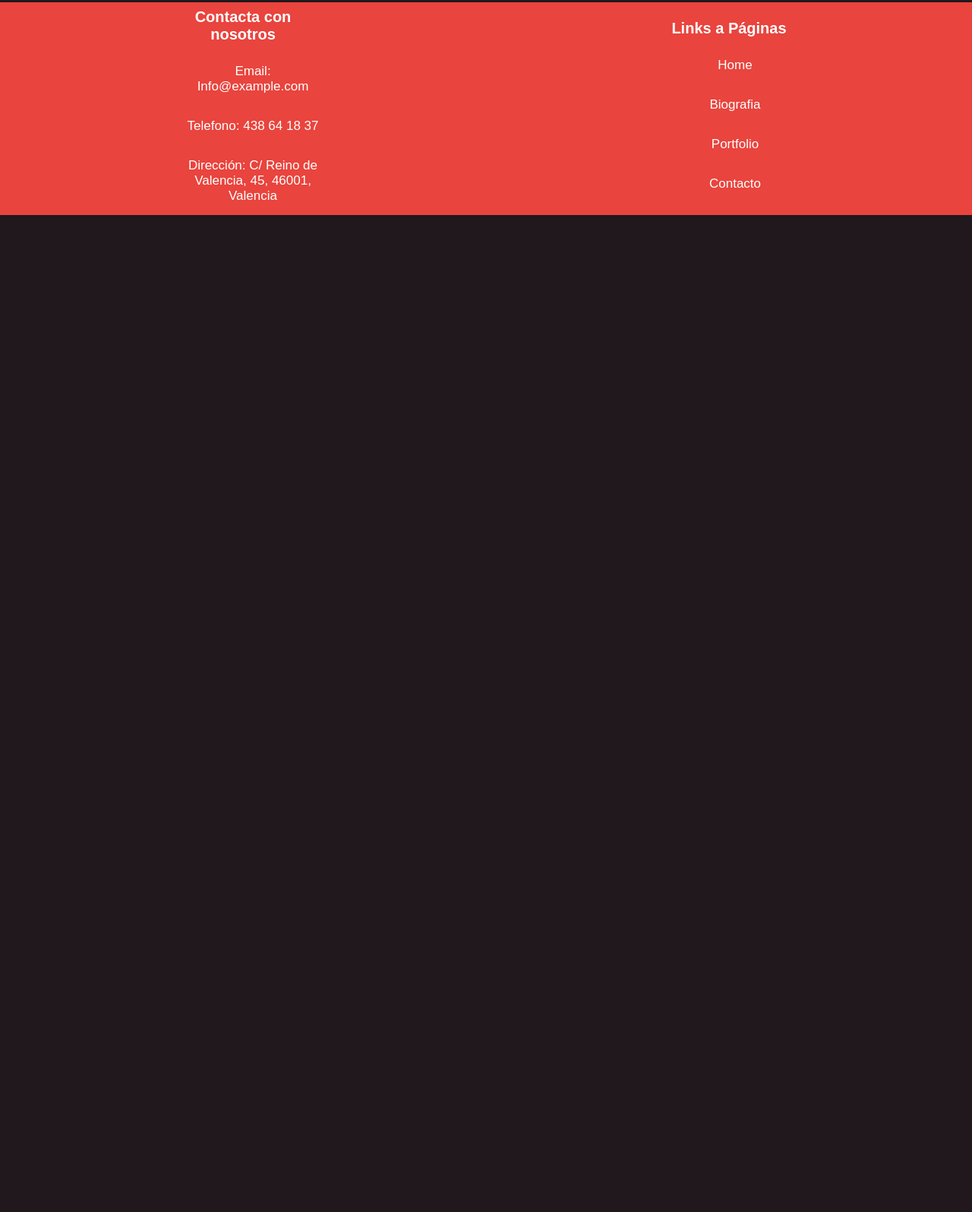
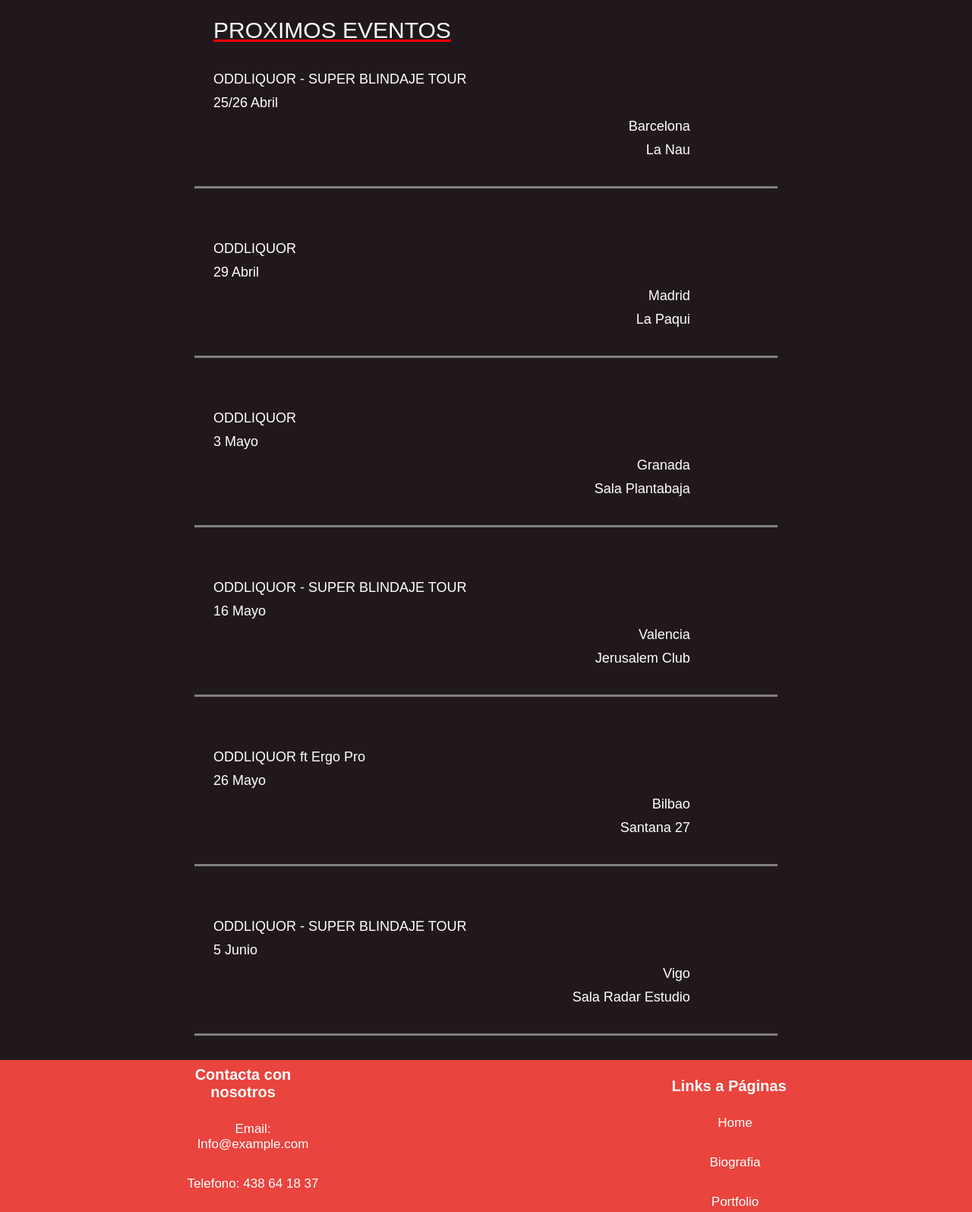
Before and after one commit to jaironf/Pagina-Web, a plain HTML site: page Contacto/contacto.html in a window 1280 px wide. Shown: the part 1558-3153 px from the top of the page at 76% size. Before the commit the page ends 1841 px from the top, so only its background shows below. Drawn offline with Linux system fonts and the light colour scheme.

Commit message:
Añadido lista de conciertos y retocado pagina principal

```diff
--- a/Biografia/biografia.css
+++ b/Biografia/biografia.css
@@ -110,6 +110,8 @@ a{
 footer{
     background-color: #E9443D;
     align-items: end;
+    font-family: sans-serif;
+    margin-top: 20px;
 }
 
 .contenedor{
--- a/Contacto/contacto.css
+++ b/Contacto/contacto.css
@@ -131,6 +131,7 @@ input, textarea, select{
     height: 50px;
     margin-left: 60px;
     margin-top: 60px;
+    margin-bottom: 20px;
     background-color: #E9443D;
     font-family: sans-serif;
     font-style: normal;
@@ -142,6 +143,7 @@ input, textarea, select{
 footer{
     background-color: #E9443D;
     align-items: end;
+    font-family: sans-serif;
 }
 
 .contenedor{
@@ -175,3 +177,35 @@ li{
 ul{
     list-style: none;
 }
+
+.conciertos p{
+    display: inline-block;
+    margin-top: 5px;
+    margin-bottom: 5px;
+    font-size: 18px;
+}
+
+.evento{
+    margin-left: 25px;
+    color: white;
+}
+
+.tour, .dia{
+    text-align: left;
+    width: 75%;
+    margin-left: 25px;
+}
+
+.locales{
+    text-align: right;
+    width: 85%;
+}
+
+section{
+    width: 60vw;
+    max-width: 800px;
+    min-width: 300px;
+    margin: 0 auto;
+    padding-bottom: 2em;
+    color: white;
+}
--- a/Contacto/contacto.html
+++ b/Contacto/contacto.html
@@ -4,7 +4,6 @@
     <meta charset="UTF-8">
     <meta name="viewport" content="width=device-width, initial-scale=1.0">
     <title>Contacto Artista</title>
-    <script>src="https://kit.fontawesome.com/1165876da6.js" crossorigin="anonymous"</script>
     <link rel="stylesheet" href="/Contacto/contacto.css">
 </head>
 <body>
@@ -61,7 +60,7 @@
                     <option value="3">A traves de terceros</option>
                 </select>
             </label>
-            <label for="proximamente">¿Donde te gustaría ver a Oddliquor proximamente? <textarea name="proximamente" id="proximamente" cols="30" rows="3" placeholder="Me gustaria verlo ..."></textarea></label>
+            <label for="proximamente">¿Donde te gustaría ver a Oddliquor proximamente? <textarea name="proximamente" id="proximamente" cols="30" rows="3" placeholder="Cuentanos donde te gustaría ver a Oddliquor proximamente"></textarea></label>
         </fieldset>
         <br>
         <label for="condiciones">
@@ -72,6 +71,69 @@
         <button class="submit">Enviar</button>
         <button class="reset">Borrar</button>
     </form>
+
+    <section>
+        <fieldset>
+            <legend class="evento">PROXIMOS EVENTOS</legend>
+            <article class="conciertos">
+                <p class="tour">ODDLIQUOR - SUPER BLINDAJE TOUR</p>
+                <p class="dia"> 25/26 Abril</p>
+                <p class="locales">Barcelona</p>
+                <p class="locales">La Nau</p>
+            </article>
+        </fieldset>
+    </section>
+    <section>
+        <fieldset>
+            <article class="conciertos">
+                <p class="tour">ODDLIQUOR</p>
+                <p class="dia"> 29 Abril</p>
+                <p class="locales">Madrid</p>
+                <p class="locales">La Paqui</p>
+            </article>
+        </fieldset>
+    </section>
+    <section>
+        <fieldset>
+            <article class="conciertos">
+                <p class="tour">ODDLIQUOR</p>
+                <p class="dia"> 3 Mayo</p>
+                <p class="locales">Granada</p>
+                <p class="locales">Sala Plantabaja</p>
+            </article>
+        </fieldset>
+    </section>
+    <section>
+        <fieldset>
+            <article class="conciertos">
+                <p class="tour">ODDLIQUOR - SUPER BLINDAJE TOUR</p>
+                <p class="dia"> 16 Mayo</p>
+                <p class="locales">Valencia</p>
+                <p class="locales">Jerusalem Club</p>
+            </article>
+        </fieldset>
+    </section>
+    <section>
+        <fieldset>
+            <article class="conciertos">
+                <p class="tour">ODDLIQUOR ft Ergo Pro</p>
+                <p class="dia">26 Mayo </p>
+                <p class="locales">Bilbao</p>
+                <p class="locales">Santana 27</p>
+            </article>
+        </fieldset>
+    </section>
+    <section>
+        <fieldset>
+            <article class="conciertos">
+                <p class="tour">ODDLIQUOR - SUPER BLINDAJE TOUR</p>
+                <p class="dia"> 5 Junio</p>
+                <p class="locales">Vigo</p>
+                <p class="locales">Sala Radar Estudio</p>
+            </article>
+        </fieldset>
+    </section>
+
     <footer>
         <div class="contenedor">
             <div class="footer-content">
--- a/Portfolio/portfolio.css
+++ b/Portfolio/portfolio.css
@@ -77,6 +77,7 @@ a{
 footer{
     background-color: #E9443D;
     align-items: end;
+    font-family: sans-serif;
 }
 
 .contenedor{
--- a/style.css
+++ b/style.css
@@ -45,7 +45,7 @@ a{
 .cover{
     display: flex;
     width: 490px;
-    height: 951px;
+    height: 700px;
     word-wrap: wrap;
     flex-direction: column;
     justify-content: center;
@@ -70,7 +70,7 @@ h1, h2{
     justify-content: end;
     width: 400px;
     height: 400px;
-    margin-top: -55rem;
+    margin-top: -40rem;
     margin-left: 750px;
 }
 
```
Also changed, not shown: Biografia/biografia.html (+0 -1 lines), index.html (+1 -0 lines).
